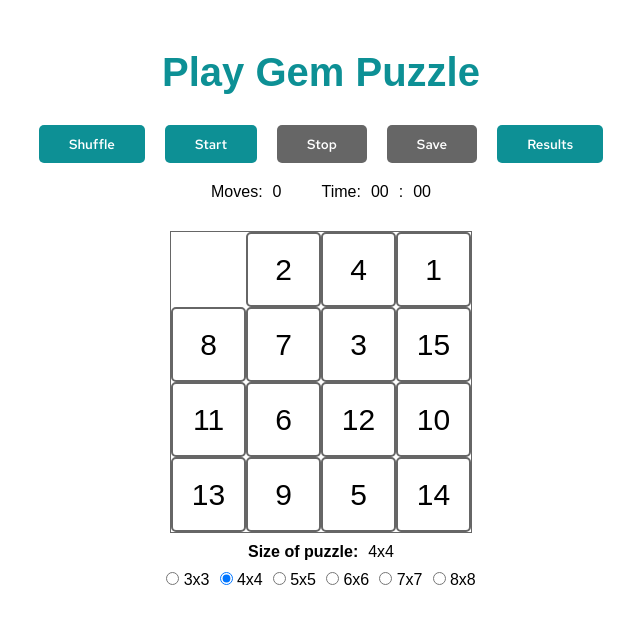
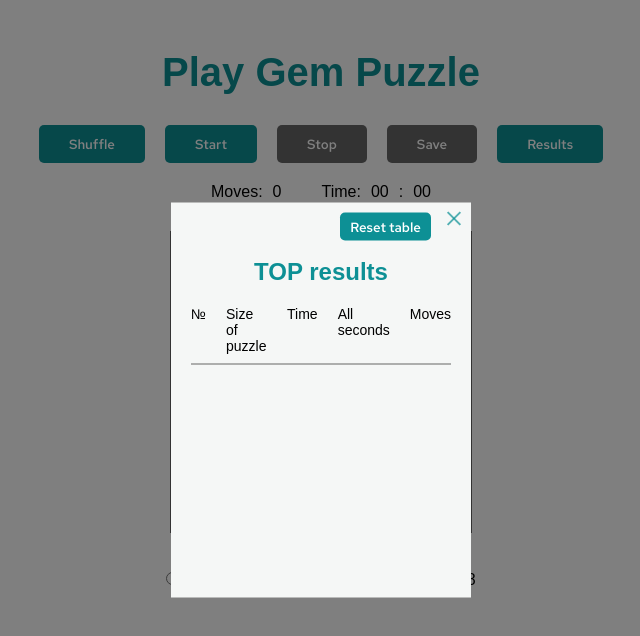
Before and after one commit to pshigotskaya26/songbird, a website: page gem-puzzle/index.html in a window 1280 px wide. Both pictures are taken after a click on the button "Results". Shown: the whole page, without its empty margins (319-959 px from the left). Drawn offline with Linux system fonts and the light colour scheme; a web font is replaced by a local one.

Commit message:
feat: add function that display top results

```diff
--- a/gem-puzzle/js/buttons.js
+++ b/gem-puzzle/js/buttons.js
@@ -2,7 +2,68 @@ const buttonShiffle = document.querySelector('.button-shiffle');
 const buttonStart = document.querySelector('.button-start');
 const buttonStop = document.querySelector('.button-stop');
 const buttonSave = document.querySelector('.button-save');
+const buttonResult = document.querySelector('.button-result');
+const buttonReset = document.querySelector('.button-reset');
+const popNode = document.querySelector('.pop');
+const popNodeHidden = document.querySelector('.pop-hidden');
+const popBurger = document.querySelector('.pop__burger');
 
+const tableContentNode = document.querySelector('.table__content');
+
+let arrayOfResults;
+
+arrayOfResults = [];
+
+//add result of play to array
+const addResultsInArray = (sizeOfPuzzle) => {
+    arrayOfResults.push({
+        sizeOfPuzzle: `${sizeOfPuzzle}x${sizeOfPuzzle}`,
+        time: `${minutes} : ${seconds}`,
+        allseconds: minutes * 60 + seconds,
+        moves: countTheMoves,
+        //speed: (countTheMoves / (minutes * 60 + seconds)).toFixed(2)
+        //speed: +((minutes * 60 + seconds) / countTheMoves).toFixed(2)
+    });
+}
+
+//sort array
+const sortArray = (arr) => {
+    return arr.sort((a, b) => a.allseconds - b.allseconds);
+}
+
+//create element Item for table__content
+const createItemsForTable = (arr) => {
+    console.log('arr aftre sort: ', arr);
+    if (arr.length !== 0) {
+        tableContentNode.innerHTML = '';
+        let htmlCodeForTable = '';
+        let count = 1;
+
+        for (let i = 0; i < arr.length; i++) {
+            if (count <= 10) {
+                const itemForTable = `
+                    <div class="table-item">
+                        <div class="item__number">${i + 1}</div>
+                        <div class="item__size">${arr[i].sizeOfPuzzle}</div>
+                        <div class="item__time">${arr[i].time}</div>
+                        <div class="item__seconds">${arr[i].allseconds}</div>
+                        <div class="item__move">${arr[i].moves}</div>
+                    </div>
+                `;
+                htmlCodeForTable += itemForTable;
+                count++;
+            }
+        }
+        tableContentNode.innerHTML = htmlCodeForTable;
+    }
+}
+
+//save results in table
+const saveResultsInTable = (sizeOfPuzzle) => {
+    addResultsInArray(sizeOfPuzzle);
+    sortArray(arrayOfResults);
+    createItemsForTable(arrayOfResults);
+}
 
 buttonShiffle.addEventListener('click', () => {
     resetTimer();
@@ -18,7 +79,6 @@ buttonShiffle.addEventListener('click', () => {
 
     //buttonStart.classList.remove('button_noactive');
 });
-
 
 buttonStart.addEventListener('click', () => {
     buttonStop.classList.remove('button_noactive');
@@ -37,4 +97,22 @@ buttonStop.addEventListener('click', () => {
 
 buttonSave.addEventListener('click', () => {
     alert('You saved the result in the table. To watch this click the button "Results".');
+    saveResultsInTable(sizeOfPuzzle);
 });
+
+buttonResult.addEventListener('click', () => {
+    popNode.classList.toggle('active');
+    popNodeHidden.classList.toggle('active');
+    bodyNode.classList.toggle('lock');
+});
+
+buttonReset.addEventListener('click', () => {
+    tableContentNode.innerHTML = '';
+    arrayOfResults = [];
+});
+
+popBurger.addEventListener('click', () => {
+    popNode.classList.toggle('active');
+    popNodeHidden.classList.toggle('active');
+    bodyNode.classList.toggle('lock');
+});
--- a/gem-puzzle/js/play.js
+++ b/gem-puzzle/js/play.js
@@ -308,7 +308,6 @@ const createPuzzle = (size) => {
             movePlayItem(i);
             console.log('playItems after move: ', playItems);
         });
-
     }
 }
 
@@ -320,6 +319,7 @@ const displaySizeOfPuzzle = (sizeOfPuzzle) => {
 for (let i = 0; i < arrayInputsRadio.length; i++) {
     arrayInputsRadio[i].addEventListener('change', () => {
         sizeOfPuzzle = getSizeOfPuzzle();
+        console.log('sizeOfPuzzle: ', sizeOfPuzzle);
         createArrayOfNumbers(sizeOfPuzzle);
 
         createCorrectArray(baseArrayOfNumbers, sizeOfPuzzle);
--- a/gem-puzzle/js/script.js
+++ b/gem-puzzle/js/script.js
@@ -9,6 +9,29 @@ htmlCode= `
     </header>
 
     <main class="main">
+        <div class="pop-hidden"></div>
+        <div class="pop">
+            <div class="pop__burger">
+                <div class="burger-close">
+                    <span></span>
+                </div>
+            </div>
+            <div class="pop__button">
+                <button class="button button-reset">Reset table</button>
+            </div>
+            <h2 class="pop__title">TOP results</h2>
+            <div class="pop-table">
+                <div class="table__header">
+                    <div class="header__number">№</div>
+                    <div class="header__size">Size of puzzle</div>
+                    <div class="header__time">Time</div>
+                    <div class="header__seconds">All seconds</div>
+                    <div class="header__move">Moves</div>
+                </div>
+                <div class="table__content">
+                </div>
+            </div>
+        </div>
         <div class="buttons-block">
             <button class="button button-shiffle">Shuffle</button>
             <button class="button button-start">Start</button>
--- a/gem-puzzle/sass/abstract/_constants.scss
+++ b/gem-puzzle/sass/abstract/_constants.scss
@@ -2,4 +2,5 @@ $color-primery: #0d9095;
 $color-primery_light: #1ec3c9;
 $color-white: #ffffff;
 $color-gray-dark: #666666;
+$color-gray0light: #F5F7F6;
 $container-width: 1280px;
--- a/gem-puzzle/sass/base/_base.scss
+++ b/gem-puzzle/sass/base/_base.scss
@@ -25,3 +25,7 @@ h1 {
     font-size: 40px;
     color: $color-primery;
 }
+
+h2 {
+	color: $color-primery;
+}
--- /dev/null
+++ b/gem-puzzle/sass/components/_pop.scss
@@ -0,0 +1,106 @@
+.pop-hidden {
+    display: none;
+}
+
+.pop-hidden.active {
+    position: fixed;
+    top: 0;
+    left: 0;
+    bottom: 0;
+    right: 0;
+    display: block;
+    background-color: rgba(0, 0, 0, 0.5);
+    z-index: 9990;
+}
+
+.pop {
+    position: fixed;
+    top: 50%;
+    left: 50%;
+    width: 300px;
+    height: 395px;
+    padding: 55px 20px 20px 20px;
+    transform: translate(-50%, -300%);
+    background: #F5F7F6;
+    transition: transform 0.5s ease-out;
+    z-index: 9991;
+}
+
+.pop.active {
+    transform: translate(-50%, -50%);
+}
+
+.pop__title {
+    text-align: center;
+}
+
+.pop-table {
+    padding: 20px 0;
+}
+
+.table__header {
+    display: flex;
+    column-gap: 20px;
+    justify-content: space-between;
+    padding-bottom: 10px;
+    border-bottom: 1px solid $color-gray-dark;
+    margin-bottom: 20px;
+    font-size: 14px;
+}
+
+.table__content {
+    overflow: auto;
+}
+
+.table-item {
+    display: flex;
+    justify-content: space-between;
+}
+
+.pop__burger {
+    position: absolute;
+    top: 0;
+    right: 4px;
+    display: block;
+    cursor: pointer;
+}
+
+.burger-close {
+    position: relative;
+    width: 30px;
+    height: 30px;
+}
+
+.burger-close span {
+    position: absolute;
+    top: 15px;
+    left: 7.5px;
+    width: 18px;
+    height: 2px;
+    background-color: $color-primery;
+    opacity: 0.7;
+    transform: rotate(45deg);
+}
+
+.burger-close::after {
+    content: "";
+    position: absolute;
+    bottom: 13px;
+    left: 7.5px;
+    width: 18px;
+    height: 2px;
+    background-color: $color-primery;
+    opacity: 0.7;
+    transform: rotate(-45deg);
+}
+
+.pop__button {
+    position: absolute;
+    top: 10px;
+    right: 40px;
+    cursor: pointer;
+}
+
+.pop__button .button {
+    padding: 5px 10px;
+}
--- a/gem-puzzle/sass/style.scss
+++ b/gem-puzzle/sass/style.scss
@@ -10,7 +10,12 @@
 @import "components/buttons-block";
 @import "components/info";
 @import "components/play";
-@import "components//sizes";
+@import "components/sizes";
+@import "components/pop";
+
+body.lock {
+    overflow: hidden;
+}
 
 .main {
     display: flex;
```
Also changed, not shown: gem-puzzle/css/style.css, 1 other file.
